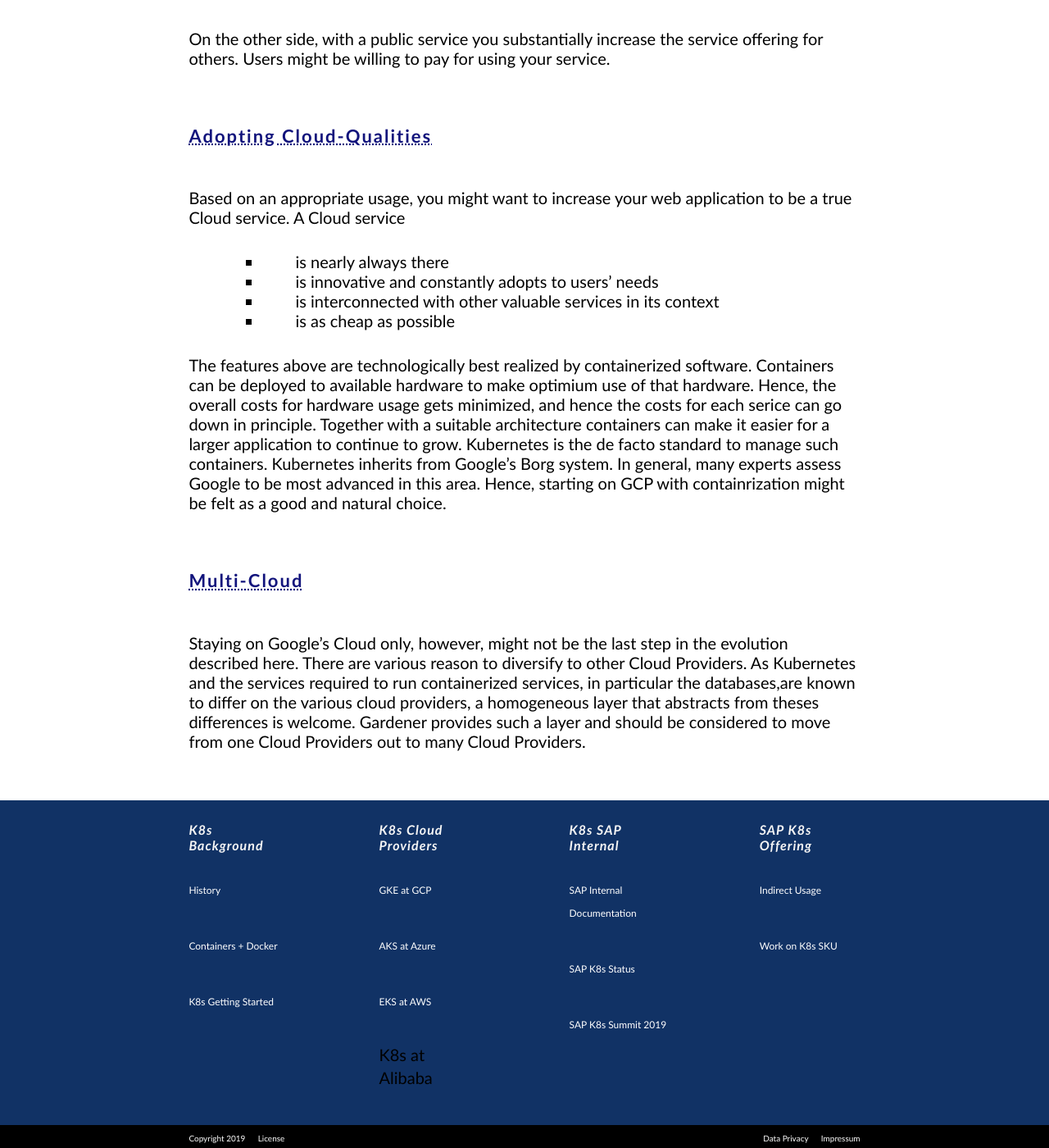
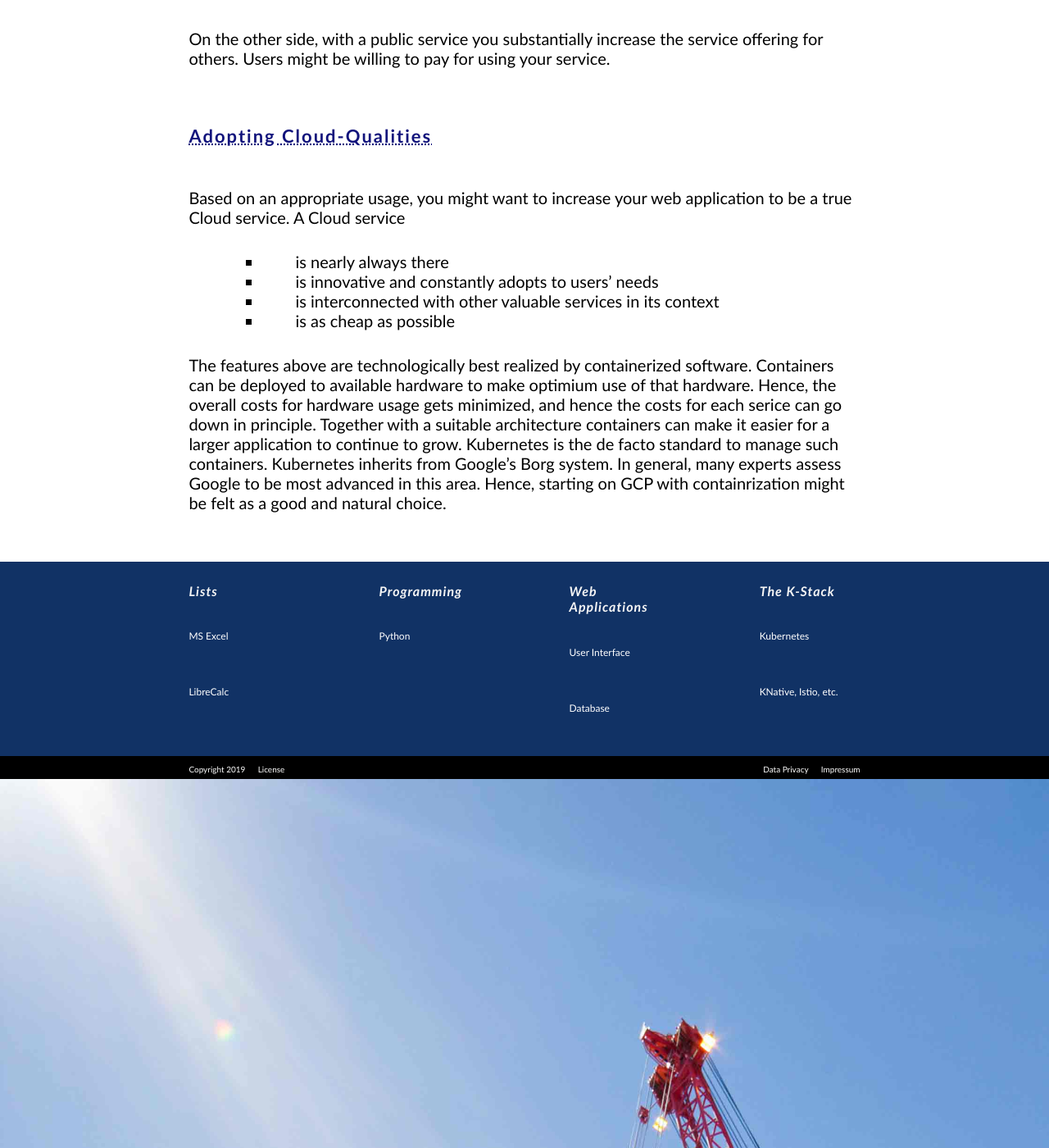
Before and after one commit to MaSe69/fromlisttok8, a Jekyll site: the page built from md/fromliststok8sservices.md, in a window 1280 px wide and 1400 px high, scrolled down 1905 px. Shown: the whole window at 82% size. Built offline with Jekyll 4.4.1, drawn with Linux system fonts in a browser that asks for light colours.

```diff
--- a/_config.yml
+++ b/_config.yml
@@ -19,7 +19,7 @@
 # in the templates via {{ site.myvariable }}.
 
 title: From a list to Kubernetes
-email: Marcus.Semling@sap.com
+email: Dr.Marcus.Semling@gmail.com
 
 description: >- # this means to ignore newlines until "baseurl:"
   Start with a list, then a local program, then a web app and finally a K8s-based service
--- a/_includes/public/70_footer.html
+++ b/_includes/public/70_footer.html
@@ -1,31 +1,38 @@
 <div class="footer-column-layout">
 
   <div class="footer-column">
-      <a class="footer" href="#"><h3 class="footer">K8s Background</h3></h3></a>
-      <p><a class="footer" href="{{ site.baseUrl }}k8shistory/">History</a></p>
-      <p><a class="footer" href="#">Containers + Docker</a></p>
-      <p><a class="footer" href="#">K8s Getting Started</a></p>
+    <a class="footer" href="#">
+      <h3 class="footer">Lists</h3>
+      </h3>
+    </a>
+    <p><a class="footer" href="#">MS Excel</a></p>
+    <p><a class="footer" href="#">LibreCalc</a></p>
   </div>
 
   <div class="footer-column">
-      <a class="footer" href="#"><h3 class="footer">K8s Cloud Providers</h3></h3></a>
-      <p><a class="footer" href="{{ site.baseUrl }}cloudproviders">GKE at GCP</a></p>
-      <p><a class="footer" href="{{ page.baseUrl }}">AKS at Azure</a></p>
-      <p><a class="footer" href="../cloudproviders">EKS at AWS</a></p>
-      <p><a class="footer" href="../cloudproviders"></a>K8s at Alibaba</p>
+    <a class="footer" href="#">
+      <h3 class="footer">Programming</h3>
+      </h3>
+    </a>
+    <p><a class="footer" href="../cloudproviders">Python</a></p>
   </div>
 
   <div class="footer-column">
-      <a class="footer" href="#"><h3 class="footer">K8s SAP Internal</h3></h3></a>
-      <p><a class="footer" href="#">SAP Internal Documentation</a></p>
-      <p><a class="footer" href="#">SAP K8s Status</a></p>
-      <p><a class="footer" href="#">SAP K8s Summit 2019</a></p>
+    <a class="footer" href="#">
+      <h3 class="footer">Web Applications</h3>
+      </h3>
+    </a>
+    <p><a class="footer" href="#">User Interface</a></p>
+    <p><a class="footer" href="#">Database</a></p>
   </div>
 
   <div class="footer-column">
-      <a class="footer" href="#"><h3 class="footer">SAP K8s Offering</h3></h3></a>
-    <p><a class="footer" href="#">Indirect Usage</a></p>
-    <p><a class="footer" href="#">Work on K8s SKU</a></p>
+    <a class="footer" href="#">
+      <h3 class="footer">The K-Stack</h3>
+      </h3>
+    </a>
+    <p><a class="footer" href="#">Kubernetes</a></p>
+    <p><a class="footer" href="#">KNative, Istio, etc.</a></p>
   </div>
 
 </div>
--- a/md/fromliststok8sservices.md
+++ b/md/fromliststok8sservices.md
@@ -66,10 +66,3 @@ A Cloud service
 The features above are technologically best realized by containerized software. Containers can be deployed to available hardware to make optimium use of that hardware. Hence, the overall costs for hardware usage gets minimized, and hence the costs for each serice can go down in principle.
 Together with a suitable architecture containers can make it easier for a larger application to continue to grow.
 Kubernetes is the de facto standard to manage such containers. Kubernetes inherits from Google's Borg system. In general, many experts assess Google to be most advanced in this area. Hence, starting on GCP with containrization might be felt as a good and natural choice.
-
-
-## Multi-Cloud
-
-Staying on Google's Cloud only, however, might not be the last step in the evolution described here. There are various reason to diversify to other Cloud Providers.
-As Kubernetes and the services required to run containerized services, in particular the databases,are known to differ on the various cloud providers, a homogeneous layer that abstracts from theses differences is welcome.
-Gardener provides such a layer and should be considered to move from one Cloud Providers out to many Cloud Providers.
```
Also changed, not shown: _includes/public/50_middle.html (+0 -20 lines), images/img_public/280675_GettyImages-180403767_super_low.jpg (deleted), images/img_public/280719_GettyImages-486570435_super_low.jpg (deleted), images/img_public/281784_GettyImages-584250294_super_low.jpg (deleted), images/img_public/282749_SAP mentors_2600.jpg (deleted), images/img_public/283232_shutterstock_705696856.jpg (deleted), images/img_public/284538_GettyImages-1002358520_2600.jpg (deleted), images/img_public/GraphForNamesPayment.PNG (deleted), images/img_public/OSB.JPG (deleted), images/img_public/gardener-teaser-pilar.svg (deleted), images/img_public/gardenerteam2018.jpg (deleted), images/img_public/sapkuberneteslinkedin.JPG (deleted), images/img_public/webservice.jfif (deleted), images/img_public/xk8s_logo.png (deleted). Lines whose indentation alone changed are shown as unchanged.
